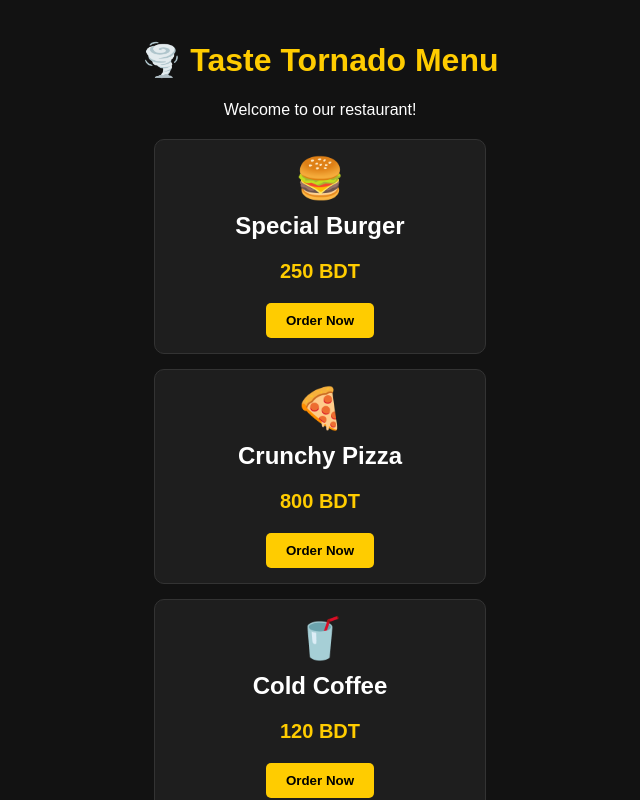
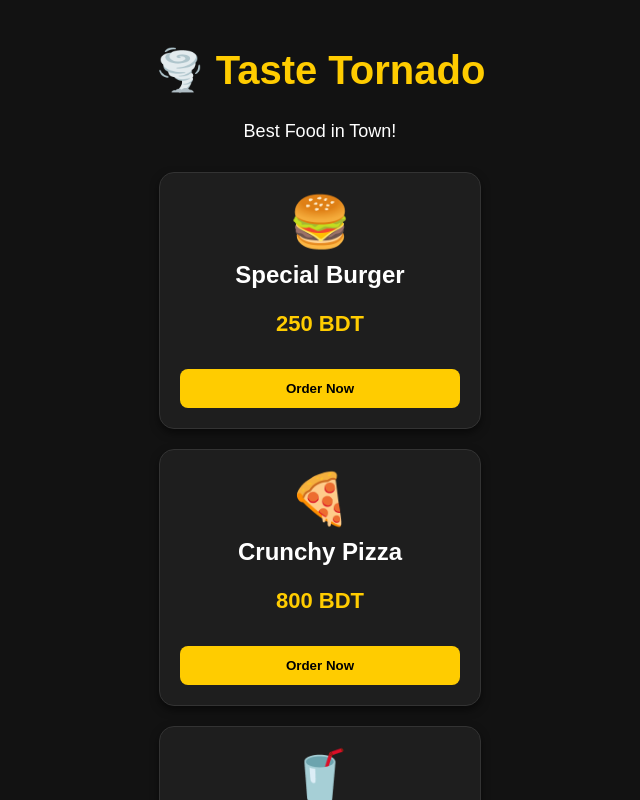
Before and after one commit to hasan2807/taste-tornado-saas, a Next.js app: page / in a window 1280 px wide. Shown: the top 800 px of the page, without its empty margins (320-960 px from the left). Built offline with nearby package versions, Linux system fonts and the light colour scheme.

Commit message:
Revamp menu page layout and styles
Updated styling and content for the menu page, enhancing visual appeal and user experience.

Signed-off-by: hasan2807 <mdh90242@gmail.com>

```diff
--- a/app/page.js
+++ b/app/page.js
@@ -7,21 +7,22 @@ export default function Home() {
 
   return (
     <div style={{ backgroundColor: '#121212', color: 'white', minHeight: '100vh', padding: '20px', fontFamily: 'sans-serif', textAlign: 'center' }}>
-      <h1 style={{ color: '#ffcc00' }}>🌪️ Taste Tornado Menu</h1>
-      <p>Welcome to our restaurant!</p>
+      <h1 style={{ color: '#ffcc00', fontSize: '40px' }}>🌪️ Taste Tornado</h1>
+      <p style={{ fontSize: '18px', marginBottom: '30px' }}>Best Food in Town!</p>
 
-      <div style={{ display: 'flex', flexDirection: 'column', gap: '15px', marginTop: '20px', alignItems: 'center' }}>
+      <div style={{ display: 'flex', flexDirection: 'column', gap: '20px', alignItems: 'center' }}>
         {menu.map((item) => (
-          <div key={item.id} style={{ border: '1px solid #333', padding: '15px', borderRadius: '10px', width: '300px', backgroundColor: '#1e1e1e' }}>
-            <span style={{ fontSize: '40px' }}>{item.img}</span>
+          <div key={item.id} style={{ border: '1px solid #333', padding: '20px', borderRadius: '15px', width: '280px', backgroundColor: '#1e1e1e', boxShadow: '0 4px 8px rgba(0,0,0,0.5)' }}>
+            <div style={{ fontSize: '50px' }}>{item.img}</div>
             <h2 style={{ margin: '10px 0' }}>{item.name}</h2>
-            <p style={{ color: '#ffcc00', fontWeight: 'bold', fontSize: '20px' }}>{item.price} BDT</p>
-            <button style={{ backgroundColor: '#ffcc00', border: 'none', padding: '10px 20px', borderRadius: '5px', fontWeight: 'bold', cursor: 'pointer' }}>
+            <p style={{ color: '#ffcc00', fontWeight: 'bold', fontSize: '22px' }}>{item.price} BDT</p>
+            <button style={{ backgroundColor: '#ffcc00', border: 'none', padding: '12px 25px', borderRadius: '8px', fontWeight: 'bold', cursor: 'pointer', marginTop: '10px', width: '100%' }}>
               Order Now
             </button>
           </div>
         ))}
       </div>
+      <footer style={{ marginTop: '50px', color: '#666' }}>© 2026 Taste Tornado SaaS</footer>
     </div>
   );
 }
```
